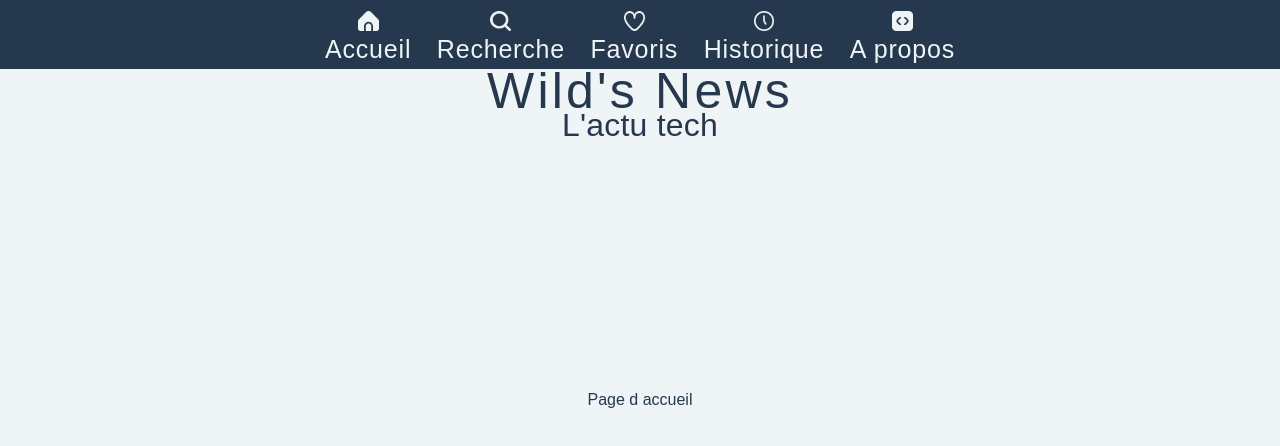
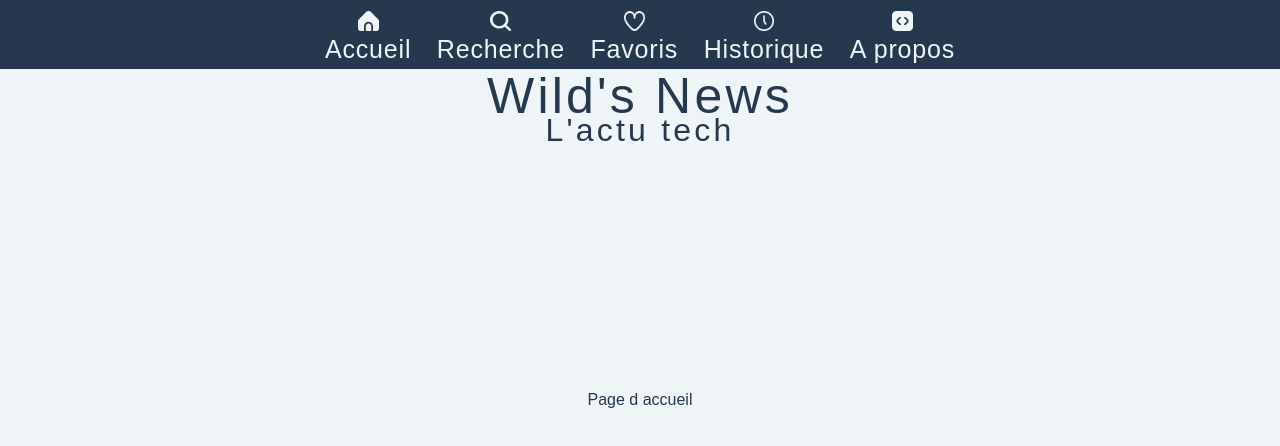
Before and after one commit to WildCodeSchool/2024-12-orleans-cda-project2-team-b, a React (Vite) app: page / in a window 1280 px wide. Shown: the top 446 px of the page. Built offline with nearby package versions, Linux system fonts and the light colour scheme; a web font is replaced by a local one.

Commit message:
fix reviews

```diff
--- a/src/components/principal-title.scss
+++ b/src/components/principal-title.scss
@@ -13,13 +13,13 @@
   font-family: vars.$font-family;
   font-size: 2rem;
   font-weight: normal;
-  letter-spacing: 0.2px;
+  letter-spacing: 0.2rem;
 }
 
 .PrincipalTitlePosition {
   text-align: center;
   line-height: 0.84;
-  margin-top: 70px;
+  margin-top: 9.42vh;
 }
 
 @media screen and (max-width: 700px) {
@@ -28,7 +28,7 @@
     font-family: vars.$font-family;
     font-size: vars.$mobile-title1;
     font-weight: normal;
-    letter-spacing: 0.2px;
+    letter-spacing: 0.2rem;
   }
 
   .principaltitleh2 {
@@ -36,13 +36,13 @@
     font-family: vars.$font-family;
     font-size: vars.$mobile-title2;
     font-weight: normal;
-    letter-spacing: 0.2px;
+    letter-spacing: 0.2rem;
   }
 
   .principal-title-position {
     display: block;
     background-color: vars.$primary-color;
     text-align: center;
-    margin-top: 0px;
+    margin-top: 0;
   }
 }
```
